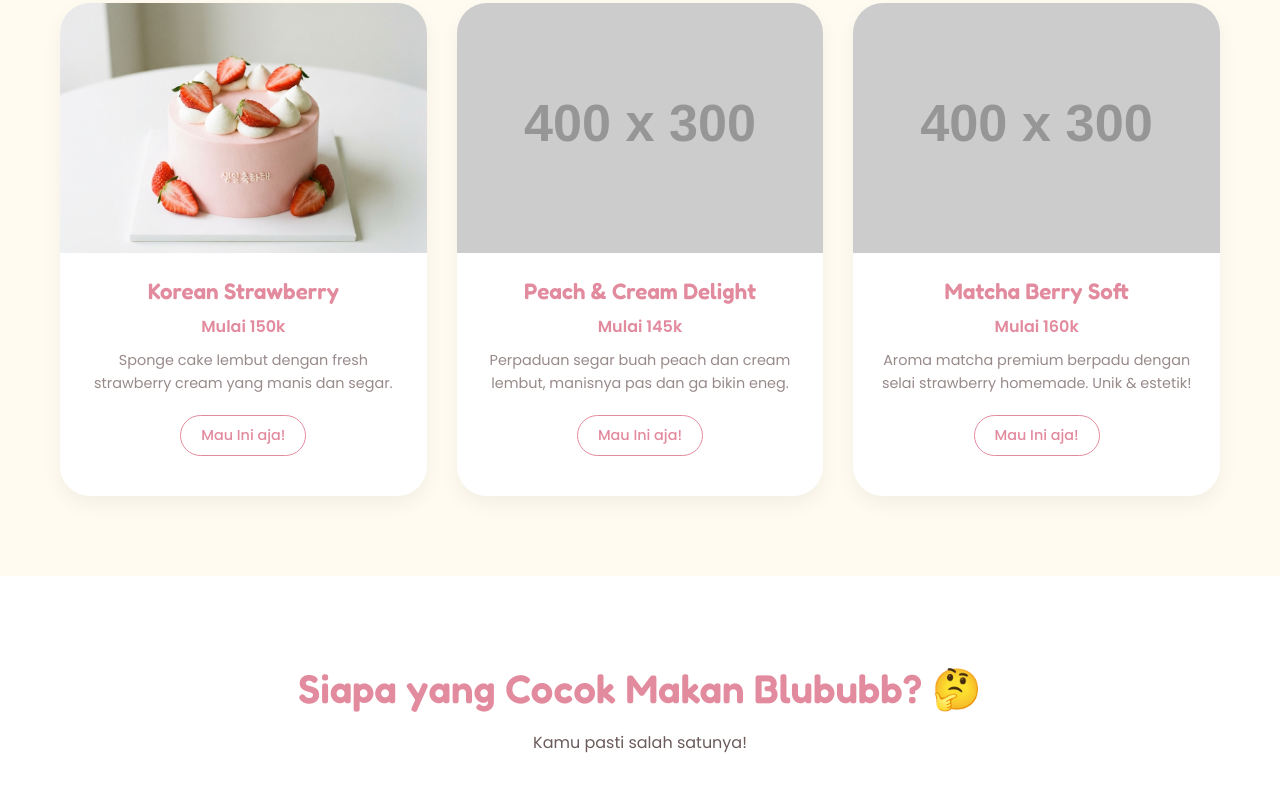
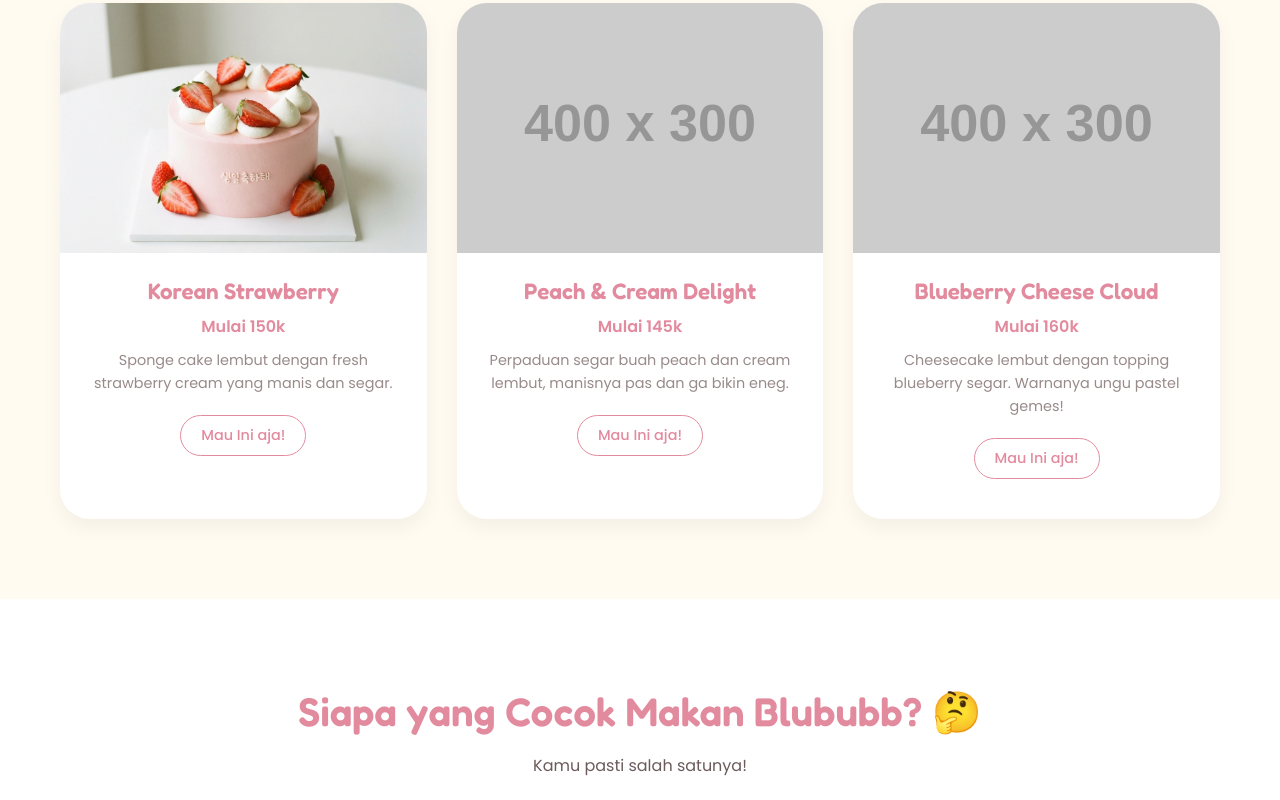
Before and after one commit to Sabertooth8/Blububb, a plain HTML site: page index.html in a window 1280 px wide. Shown: the part 1819-2619 px from the top of the page. Drawn offline with Linux system fonts and the light colour scheme; placeholder pictures from the web are drawn by us.

Commit message:
feat: update product card 3 content from Matcha Berry Soft to Blueberry Cheese Cloud.

```diff
--- a/index.html
+++ b/index.html
@@ -141,13 +141,13 @@
                 <!-- Card 3 -->
                 <div class="card">
                     <div class="card-image-wrapper">
-                        <img src="https://placehold.co/400x300/D4F1F4/6B5B5B?text=Matcha+Berry" alt="Matcha Berry Soft"
-                            class="card-img">
+                        <img src="https://placehold.co/400x300/E6E6FA/6B5B5B?text=Blueberry+Cloud"
+                            alt="Blueberry Cheese Cloud" class="card-img">
                     </div>
                     <div class="card-body">
-                        <h3>Matcha Berry Soft</h3>
+                        <h3>Blueberry Cheese Cloud</h3>
                         <p class="price">Mulai 160k</p>
-                        <p class="desc">Aroma matcha premium berpadu dengan selai strawberry homemade. Unik & estetik!
+                        <p class="desc">Cheesecake lembut dengan topping blueberry segar. Warnanya ungu pastel gemes!
                         </p>
                         <a href="#" class="btn-card">Mau Ini aja!</a>
                     </div>
```
